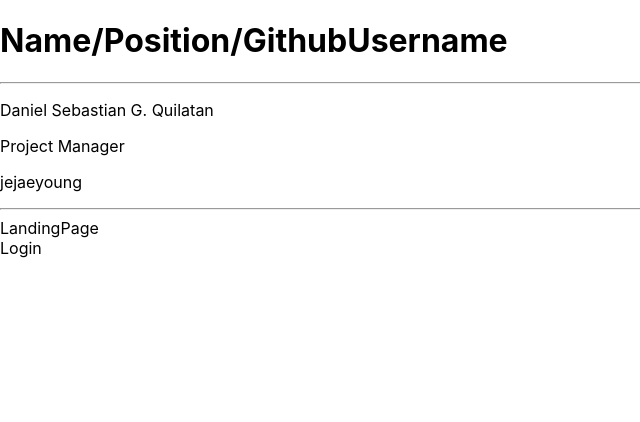
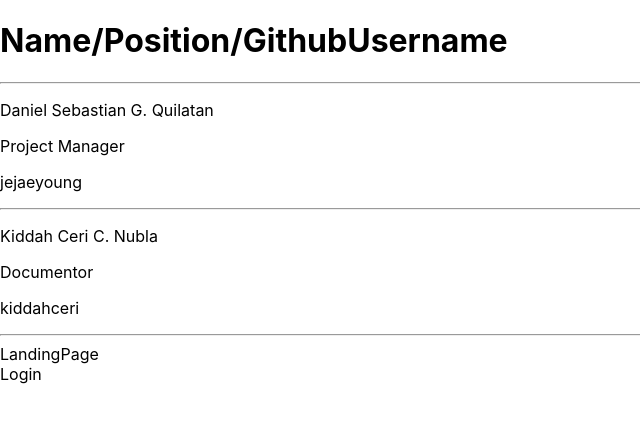
Before and after one commit to jejaeyoung/medical-appointment, a React (Create React App) app: page / in a window 1280 px wide. Shown: the top 422 px of the page, without its empty margins (0-640 px from the left). Built offline with nearby package versions, Linux system fonts and the light colour scheme.

Commit message:
done sis

```diff
--- a/src/App.js
+++ b/src/App.js
@@ -13,6 +13,12 @@ function App() {
       <p>Project Manager</p>
       <p>jejaeyoung</p>
       <hr/>
+
+      <p>Kiddah Ceri C. Nubla</p>
+      <p>Documentor</p>
+      <p>kiddahceri</p>
+      <hr/>
+
     <LandingPage/>
     <Login/>
     </>
```
